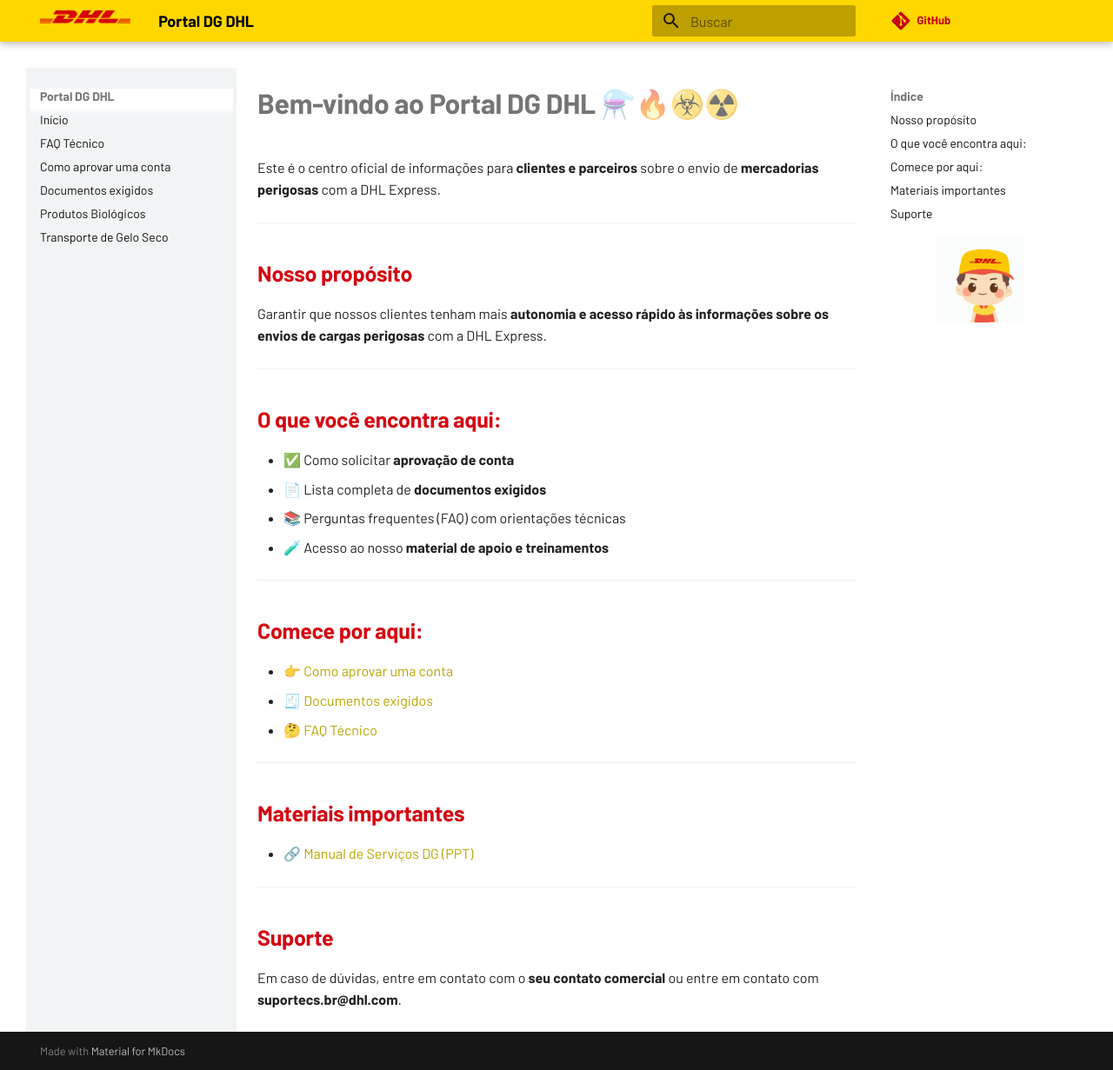
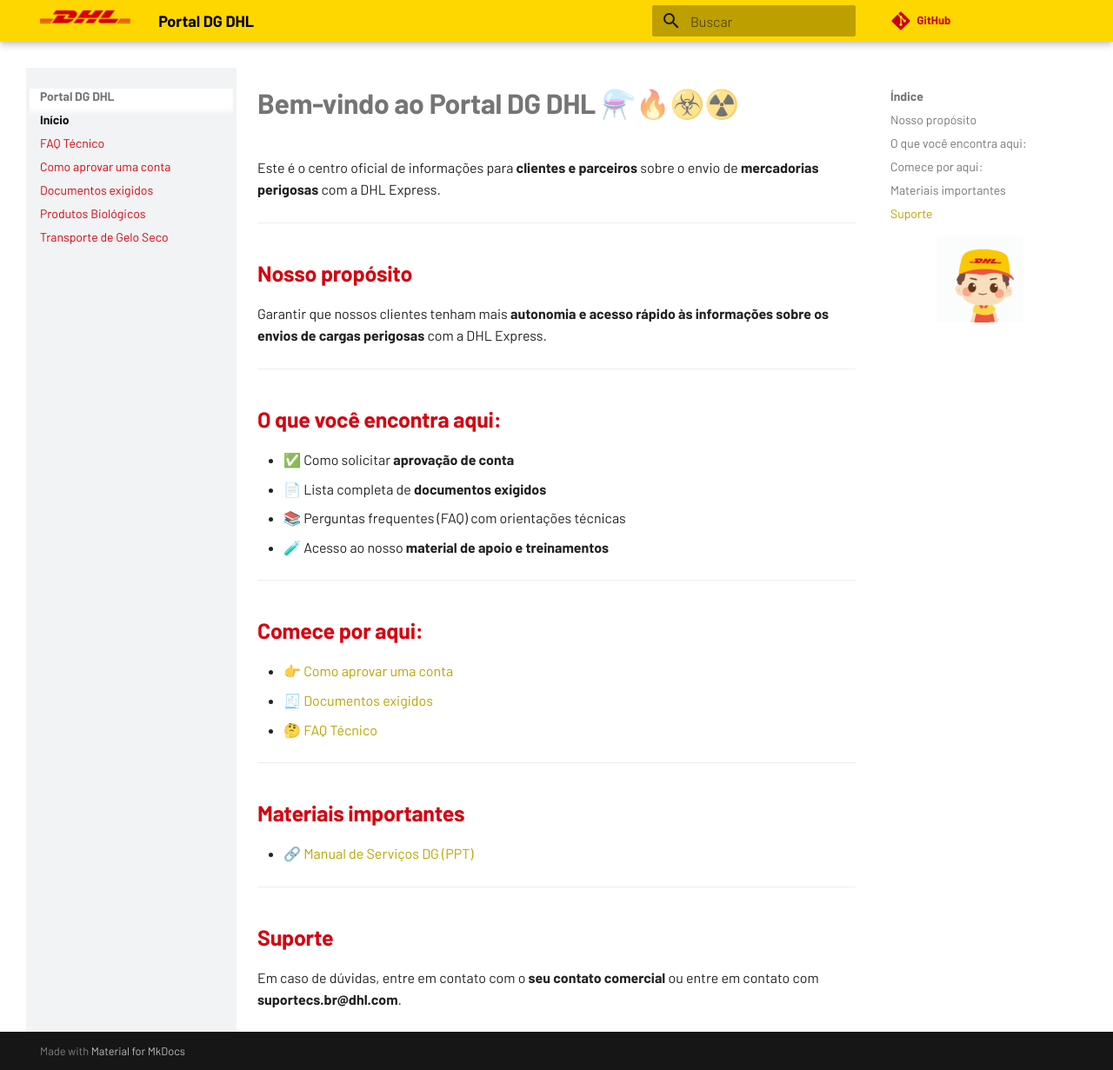
Before and after one commit to portaldangerousgoods/dpdhl, an MkDocs documentation site: the page built from docs/index.md, in a window 1280 px wide and 1231 px high. Shown: the whole window at 87% size. Built offline with MkDocs 1.6.1 and Material for MkDocs 9.7.7, drawn with Linux system fonts in a browser that asks for light colours; comment, search, counter and statistics services are not loaded.

Commit message:
Update menu-lateral.css

```diff
--- a/docs/stylesheets/menu-lateral.css
+++ b/docs/stylesheets/menu-lateral.css
@@ -9,7 +9,13 @@
   background-color: transparent;
 }
 
-/* Opcional: melhora o contraste do texto */
-.md-nav__link {
+/* Cor padrão dos links na barra lateral: vermelho DHL */
+.md-sidebar--primary .md-nav__link {
+  color: #D40511 !important;
+}
+
+/* Cor do link ativo (página atual): preto */
+.md-sidebar--primary .md-nav__link--active {
   color: #111 !important;
+  font-weight: bold;
 }
```
